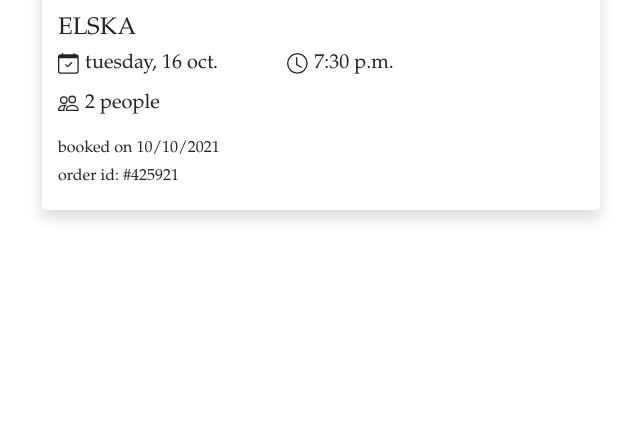
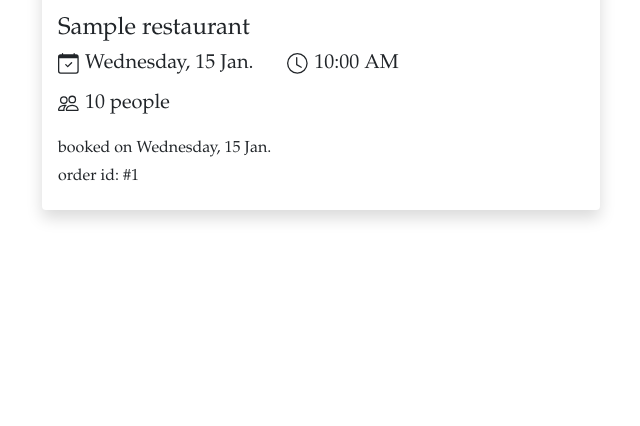
Before and after one commit to DeclanBarrett/BoutiqueEats, a Flask app: template website/templates/bookings.html in a window 1280 px wide. Shown: the part 325-751 px from the top of the page, without its empty margins (40-680 px from the left). Run offline with Flask 2, Linux system fonts and the light colour scheme; the template is opened without the code that fills it: values that come from a table or form of the project are taken from there, others are empty; tables that the repository leaves empty hold one stand-in row (values such as "Sample post"); grey boxes marked "Sample" are stand-in pictures; some libraries are stand-ins or nearby versions.

Commit message:
Booking implemented - pop up appears in the bookings window

```diff
--- a/website/models.py
+++ b/website/models.py
@@ -98,7 +98,8 @@ class Reservation(db.Model):
 
     reservation_id = db.Column(db.Integer, primary_key=True)
     quantity = db.Column(db.Integer, nullable=False)
-    time = db.Column(db.DateTime, default=datetime.now())
+    reservation_time = db.Column(db.DateTime, default=datetime.now())
+    reservation_created = db.Column(db.DateTime, default=datetime.now())
 
     order = db.Column(db.String(300))
 
--- a/website/templates/bookings.html
+++ b/website/templates/bookings.html
@@ -1,21 +1,32 @@
 {% extends 'base.html' %}
 {% block content %}
 
+<script src="https://code.jquery.com/jquery-3.5.1.slim.min.js"
+    integrity="sha256-4+XzXVhsDmqanXGHaHvgh1gMQKX40OUvDEBTu8JcmNs=" crossorigin="anonymous"></script>
+
 <div class="container">
     <div class="row mt-4 mb-1">
-        <h3>Your upcoming reservations</h3>
+        <h3>
+            {% if bookings|length == 0 %}
+            No upcoming reservations
+            {% else %}
+            Your upcoming reservations
+            {% endif %}
+        </h3>
     </div>
 
     <div class="container">
+        {% for booking in bookings %}
         <div class="row mt-3">
-            <div class="col col-sm-8 col-md-12 col-lg-8 col-xl-6     booking-card">
+            <div class="col col-sm-8 col-md-12 col-lg-8 col-xl-6 booking-card">
                 <div class="shadow p-3 mb-5 bg-white rounded">
                     <div class="row">
-                        <img src="img/elska_3.png" class="img-fluid booking-img" alt="Montrachet">
+                        <img src="{{ booking.restaurant.image }}" class="img-fluid booking-img"
+                            alt="{{ booking.restaurant.name }}">
                     </div>
 
                     <div class="row mt-3">
-                        <h4 style="font-weight: 550;">ELSKA</h4>
+                        <h4 style="font-weight: 550;">{{ booking.restaurant.name }}</h4>
 
                         <div class="col col-12 col-md-4 col-sm-12 col-lg-5">
                             <div class="fs-4 mb-3">
@@ -27,7 +38,8 @@
                                         <path
                                             d="M3.5 0a.5.5 0 0 1 .5.5V1h8V.5a.5.5 0 0 1 1 0V1h1a2 2 0 0 1 2 2v11a2 2 0 0 1-2 2H2a2 2 0 0 1-2-2V3a2 2 0 0 1 2-2h1V.5a.5.5 0 0 1 .5-.5zM1 4v10a1 1 0 0 0 1 1h12a1 1 0 0 0 1-1V4H1z" />
                                     </svg>
-                                    tuesday, 16 oct.
+
+                                    {{ booking.reservation_time.strftime("%A, %d %b.")}}
                                 </h5>
                             </div>
                         </div>
@@ -42,7 +54,7 @@
                                         <path
                                             d="M8 16A8 8 0 1 0 8 0a8 8 0 0 0 0 16zm7-8A7 7 0 1 1 1 8a7 7 0 0 1 14 0z" />
                                     </svg>
-                                    7:30 p.m.
+                                    {{ booking.reservation_time.strftime("%I:%M %p")}}
                                 </h5>
                             </div>
                         </div>
@@ -56,32 +68,25 @@
                                     <path
                                         d="M15 14s1 0 1-1-1-4-5-4-5 3-5 4 1 1 1 1h8zm-7.978-1A.261.261 0 0 1 7 12.996c.001-.264.167-1.03.76-1.72C8.312 10.629 9.282 10 11 10c1.717 0 2.687.63 3.24 1.276.593.69.758 1.457.76 1.72l-.008.002a.274.274 0 0 1-.014.002H7.022zM11 7a2 2 0 1 0 0-4 2 2 0 0 0 0 4zm3-2a3 3 0 1 1-6 0 3 3 0 0 1 6 0zM6.936 9.28a5.88 5.88 0 0 0-1.23-.247A7.35 7.35 0 0 0 5 9c-4 0-5 3-5 4 0 .667.333 1 1 1h4.216A2.238 2.238 0 0 1 5 13c0-1.01.377-2.042 1.09-2.904.243-.294.526-.569.846-.816zM4.92 10A5.493 5.493 0 0 0 4 13H1c0-.26.164-1.03.76-1.724.545-.636 1.492-1.256 3.16-1.275zM1.5 5.5a3 3 0 1 1 6 0 3 3 0 0 1-6 0zm3-2a2 2 0 1 0 0 4 2 2 0 0 0 0-4z" />
                                 </svg>
-                                2 people
+                                {{ booking.quantity }} people
                             </h5>
                         </div>
                     </div>
 
                     <div class="row mt-3">
                         <div class="col col-lg-6">
-                            <h6>booked on 10/10/2021</h6>
-                            <h6>order id: #425921</h6>
+                            <h6>booked on {{ booking.reservation_created.strftime("%A, %d %b.") }}</h6>
+                            <h6>order id: #{{ booking.reservation_id }}</h6>
                         </div>
                     </div>
                 </div>
             </div>
         </div>
+        {% endfor %}
+
     </div>
 
-    {% if show_confirmation_modal %}
-    <script>
-        $(document).ready(function () {
-            $("#confirmationModal").modal('show');
-        });
-
-    </script>
-    {% endif %}
-
-    <div class="modal fade" id="confirmationModal" aria-hidden="true" aria-labelledby="confModalHeader" tabindex="-1">
+    <div class="modal" id="confirmationModal" aria-labelledby="confModalHeader" tabindex="-1">
 
         <div class="modal-dialog modal-dialog-centered modal-lg modal-dialog-scrollable">
             <div class="modal-content">
@@ -92,9 +97,12 @@
                 <div class="modal-body pe-5">
                     <div class="container-fluid">
                         <div class="row text-center">
-                            <p>Your reservation with ELSKA has been confirmed:</p>
-                            <p>7:30pm Tuesday, 16 October for 2 people</p>
-                            <p>Please keep your order ID for reference: #425921</p>
+                            {% if bookings|length > 0 %}
+                            <p>Your reservation with {{bookings[-1].restaurant.name}} has been confirmed:</p>
+                            <p>{{bookings[-1].reservation_time.strftime("%I:%M%p %A, %d %B.")}} for
+                                {{bookings[-1].quantity}} people</p>
+                            <p>Please keep your order ID for reference: #{{bookings[-1].reservation_id}}</p>
+                            {% endif %}
                         </div>
                     </div>
                 </div>
@@ -104,4 +112,13 @@
 
 </div>
 
+{% if show_modal %}
+<script>
+    $(document).ready(function () {
+        $('#confirmationModal').modal('show');
+    });
+</script>
+{% endif %}
+
+
 {% endblock %}
--- a/website/templates/reservation.html
+++ b/website/templates/reservation.html
@@ -1,5 +1,9 @@
 {% macro reservation_creation(restaurant, reservation_form) -%}
 <div class="col-lg-8 col-sm-6 btn-align mt-1">
+    Hey
+    {% if reservation_form.errors %}
+    {{ reservation_form.errors }}
+    {% endif %}
     <button type="button" class="btn btn-dark modalBtn" data-bs-toggle="modal" data-bs-target="#bookingModal">
         reserve a table now
     </button>
@@ -12,6 +16,7 @@
             <div class="modal-content">
                 <form method="post"
                     action="{{url_for('restaurants.reservation', restaurant=restaurant.restaurant_id)}}">
+                    {{ reservation_form.csrf_token }}
                     <div class="modal-header text-center">
                         <h5 class="modal-title w-100" id="bookingHeader">make a reservation</h5>
                         <button type="button" class="btn-close" data-bs-dismiss="modal" aria-label="Close"></button>
```
Also changed, not shown: website/views.py (+6 -5 lines).
